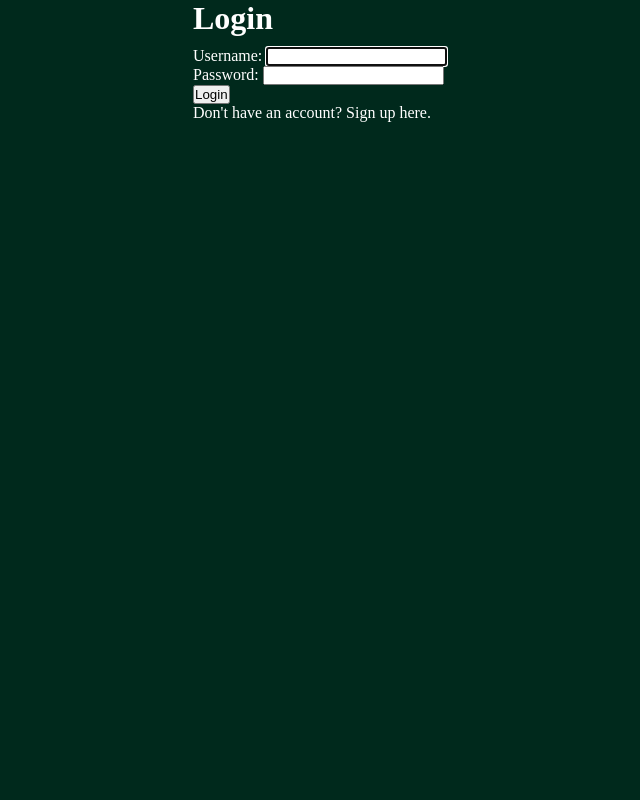
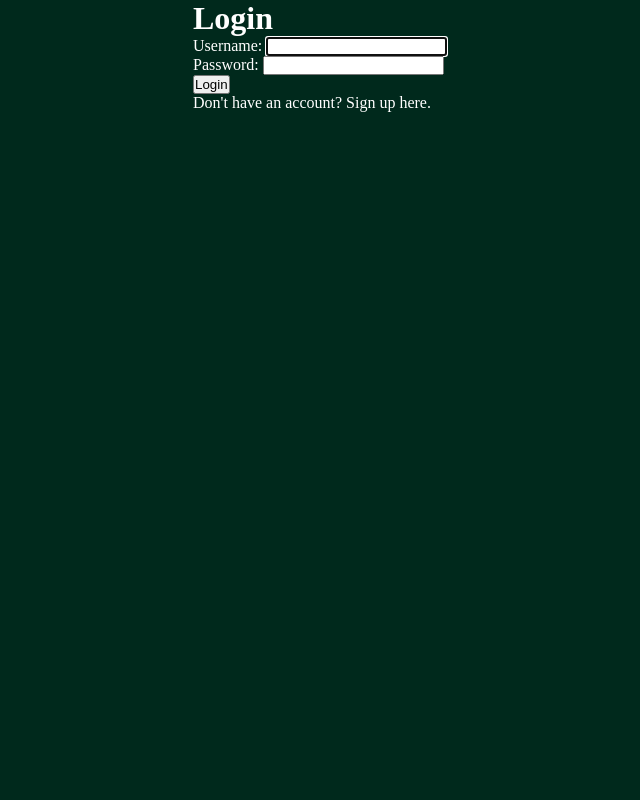
Before and after one commit to lanewells/rooted, a Django app: page / in a window 1280 px wide. Shown: the part 104-904 px from the top of the page, without its empty margins (95-735 px from the left). Before the commit the page ends 226 px from the top, so only its background shows below. Run offline with Django 5.2, Linux system fonts and the light colour scheme.

Commit message:
Changes to main tag in base html and base css files.

```diff
--- a/main_app/static/css/base.css
+++ b/main_app/static/css/base.css
@@ -51,7 +51,6 @@ body {
     flex-direction: column;
     align-items: center;
     justify-content: flex-start;
-    min-height: 100vh;
     background-color: var(--tertiary-color);
     color: white;
 }
@@ -70,13 +69,10 @@ a {
 
 main {
     width: 55%;
-}
-
-.page {
+    height: 100vh;
     display: flex;
     flex-direction: column;
-    gap: 10px;
-    width: 100%;
+    justify-content: flex-start;
 }
 
 .navbar {
--- a/main_app/templates/main_app/base.html
+++ b/main_app/templates/main_app/base.html
@@ -25,7 +25,7 @@
     </header>
 
     <main>
-      <div class="page">{% block content %}{% endblock %}</div>
+      {% block content %}{% endblock %}
     </main>
 
     {% if user.is_authenticated %}
```
